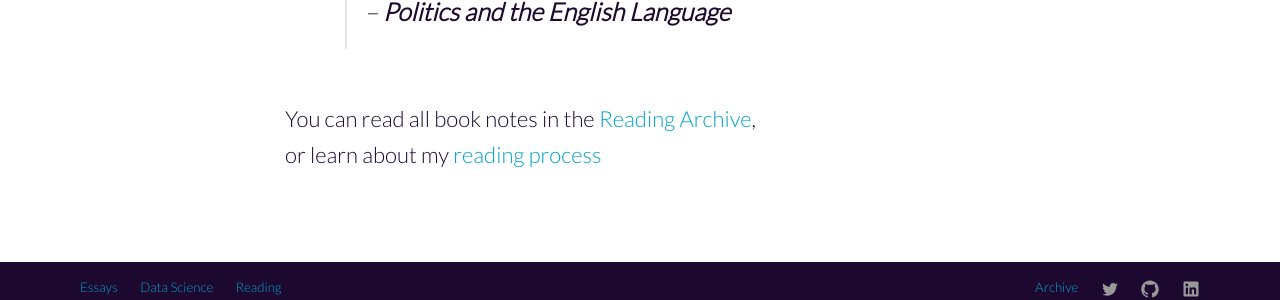
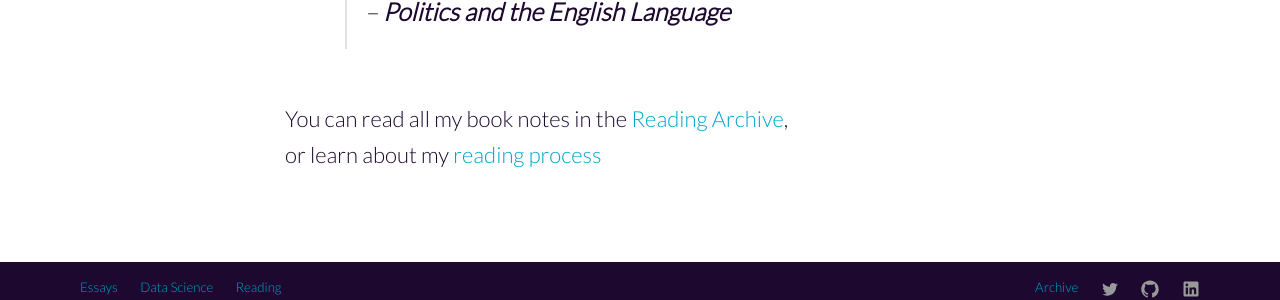
Before and after one commit to ohduran/ohduran.github.io, a Jekyll site: the page built from reading/index.html, in a window 1280 px wide and 900 px high, scrolled down 4893 px. Shown: the part 585-885 px from the top of the window. Built offline with Jekyll 4.4.1, drawn with Linux system fonts in a browser that asks for light colours; nearby versions of some CDN libraries.

Commit message:
edit text

```diff
--- a/reading/index.html
+++ b/reading/index.html
@@ -69,7 +69,7 @@ quote_author: Make it Stick
 	  	</ul>
 			{% endfor %}
 			<div class="text-container" id="bottom-spaced">
-				<p class="">You can read all book notes in the <a class="blog-post" href="/reading/all">Reading Archive</a>,<br />or learn about my <a href="/my-reading">reading process</a></p>
+				<p class="">You can read all my book notes in the <a class="blog-post" href="/reading/all">Reading Archive</a>,<br />or learn about my <a href="/my-reading">reading process</a></p>
 			</div>
 
 	</ul>
```
